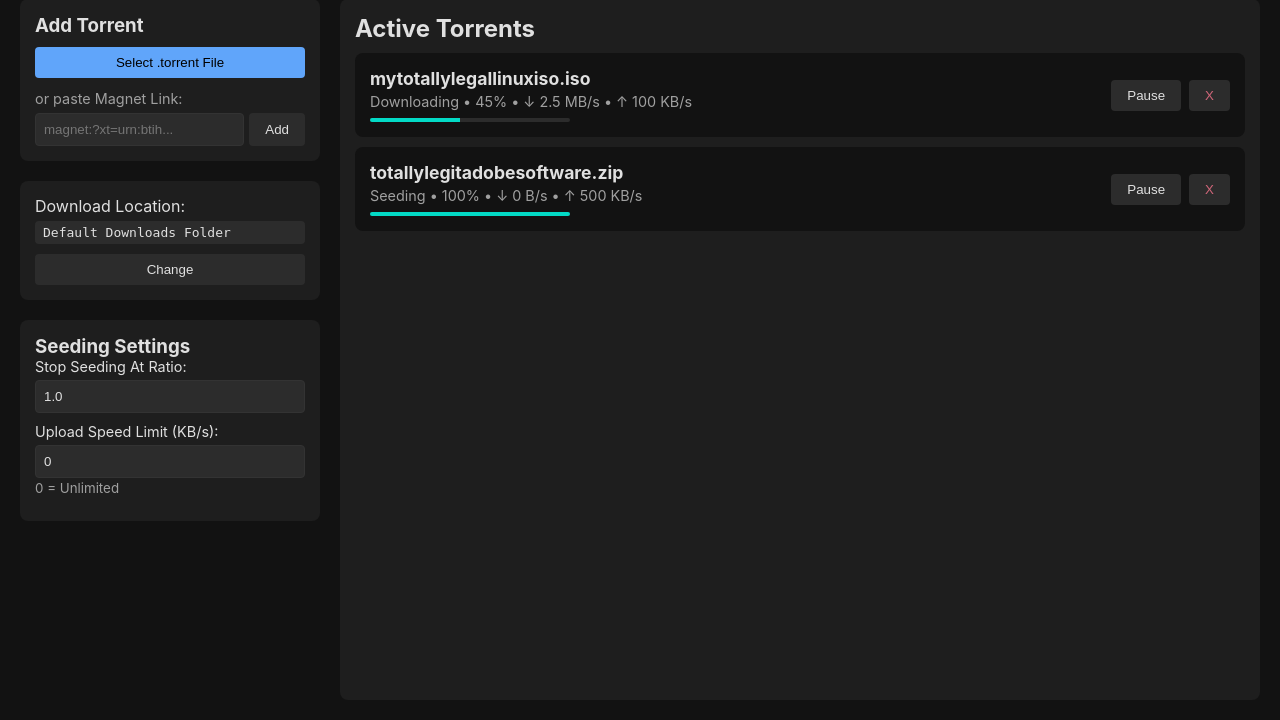
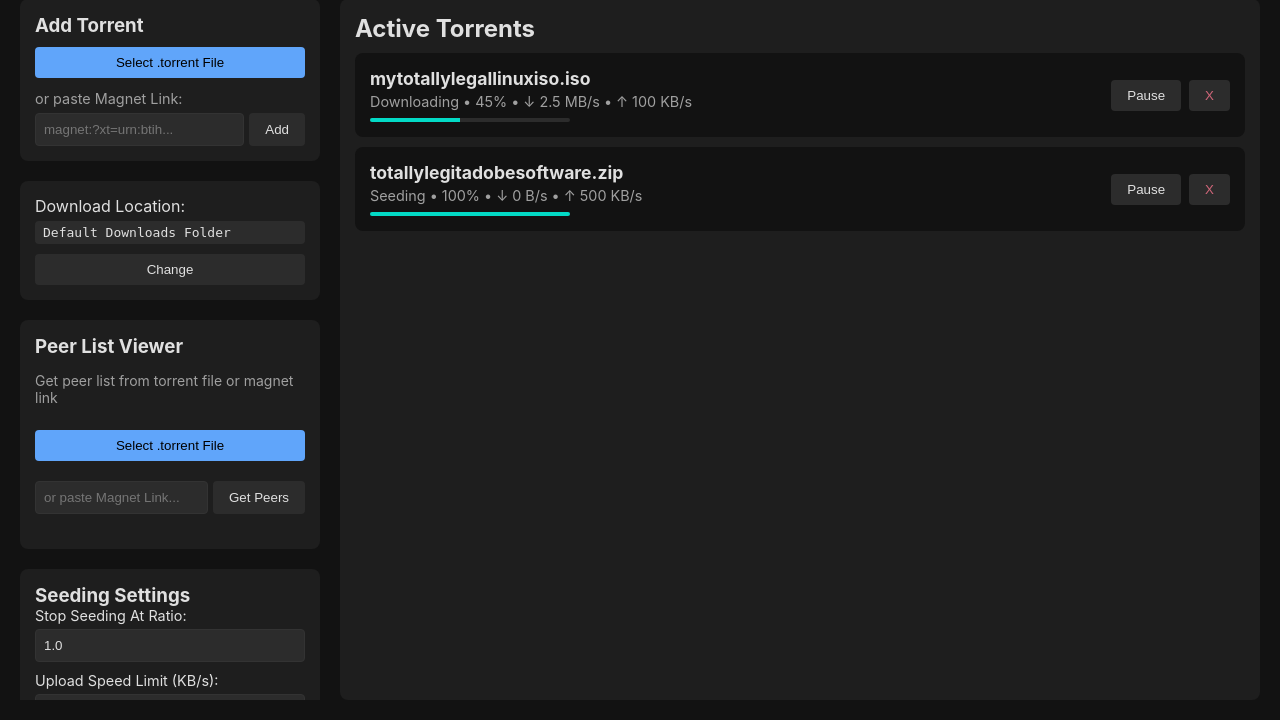
Before and after one commit to ithamarkap/iTorrent, a Flask app: page / in a window 1280 px wide. Shown: the part 80-800 px from the top of the page. Run offline with Flask 3, Linux system fonts and the light colour scheme.

Commit message:
GUI Draft

```diff
--- a/gui/app.py
+++ b/gui/app.py
@@ -60,6 +60,113 @@
 
     return jsonify({'success': False, 'error': 'Torrent not found'}), 404
 
+@app.route('/api/get-peers', methods=['POST'])
+def get_peers():
+    """Get peer list from torrent file or magnet link."""
+    import sys
+    import os
+    import socket
+    import logging
+    import random
+
+    # Add parent directory to path to import torrent modules
+    parent_dir = os.path.dirname(os.path.dirname(os.path.abspath(__file__)))
+    sys.path.insert(0, parent_dir)
+
+    from torrent_parser import parse_torrent_file, parse_magnet_link
+    from get_peer_list import TrackerClass
+
+    # Setup logger
+    logger = logging.getLogger('peer_list')
+    logger.setLevel(logging.DEBUG)
+    if not logger.handlers:
+        handler = logging.StreamHandler()
+        handler.setFormatter(logging.Formatter('%(asctime)s - %(name)s - %(levelname)s - %(message)s'))
+        logger.addHandler(handler)
+
+    try:
+        data = request.json
+        torrent_type = data.get('type')  # 'file' or 'magnet'
+
+        if torrent_type == 'file':
+            file_path = data.get('path')
+            if not file_path or not os.path.exists(file_path):
+                return jsonify({'success': False, 'error': 'Invalid file path'}), 400
+
+            torrent = parse_torrent_file(file_path)
+        elif torrent_type == 'magnet':
+            magnet_url = data.get('url')
+            if not magnet_url:
+                return jsonify({'success': False, 'error': 'Magnet URL required'}), 400
+
+            torrent = parse_magnet_link(magnet_url)
+        else:
+            return jsonify({'success': False, 'error': 'Invalid type'}), 400
+
+        # Get all trackers
+        trackers = torrent.trackers
+        if not trackers:
+            return jsonify({'success': False, 'error': 'No trackers found'}), 400
+
+        peer_list = None
+        errors = []
+
+        # Try each tracker until one works
+        for tracker_url in trackers:
+            if not tracker_url.startswith('udp://'):
+                logger.debug(f"Skipping non-UDP tracker: {tracker_url}")
+                continue
+
+            try:
+                # Parse tracker URL (udp://tracker:port)
+                clean_url = tracker_url.replace('udp://', '')
+                if '/' in clean_url:
+                    clean_url = clean_url.split('/')[0]
+
+                if ':' not in clean_url:
+                    logger.warning(f"Invalid tracker URL format: {tracker_url}")
+                    continue
+
+                tracker_host, tracker_port = clean_url.rsplit(':', 1)
+                tracker_ip = (tracker_host, int(tracker_port))
+
+                logger.info(f"Trying tracker: {tracker_url}")
+
+                # Generate random peer ID
+                peer_id = bytes([random.randint(0, 255) for _ in range(20)])
+
+                # Create socket and tracker instance
+                sock = socket.socket(socket.AF_INET, socket.SOCK_DGRAM)
+                tracker = TrackerClass(tracker_ip, sock, torrent, peer_id, logger)
+
+                # Get peer list
+                peer_list = tracker.start_communicating()
+                sock.close()
+
+                if peer_list:
+                    logger.info(f"Successfully retrieved {len(peer_list)} peers from {tracker_url}")
+                    break
+                else:
+                    errors.append(f"{tracker_url}: Failed to retrieve peers")
+            except Exception as e:
+                logger.error(f"Error communicating with {tracker_url}: {str(e)}")
+                errors.append(f"{tracker_url}: {str(e)}")
+
+        if peer_list is None:
+            error_msg = "Failed to retrieve peers from any tracker. " + "; ".join(errors[:3])
+            return jsonify({'success': False, 'error': error_msg}), 500
+
+        return jsonify({
+            'success': True,
+            'torrent_name': torrent.name,
+            'peer_count': len(peer_list),
+            'peers': peer_list
+        })
+
+    except Exception as e:
+        logger.error(f'Error getting peers: {str(e)}')
+        return jsonify({'success': False, 'error': str(e)}), 500
+
 @app.route('/api/settings', methods=['POST'])
 def update_settings():
     # TODO: Save settings
--- a/gui/electron/preload.js
+++ b/gui/electron/preload.js
@@ -11,13 +11,14 @@
     }
 })
 
-const { contextBridge, ipcRenderer } = require('electron');
+const { contextBridge, ipcRenderer, webUtils } = require('electron');
 
 // Expose protected methods that allow the renderer process to use
 // the ipcRenderer without exposing the entire object
 contextBridge.exposeInMainWorld(
     'electronAPI', {
     selectFile: () => ipcRenderer.invoke('select-file'),
-    selectDirectory: () => ipcRenderer.invoke('select-directory')
+    selectDirectory: () => ipcRenderer.invoke('select-directory'),
+    getFilePath: (file) => webUtils.getPathForFile(file)
 }
 );
--- a/gui/requirements.txt
+++ b/gui/requirements.txt
@@ -1,2 +1,3 @@
 flask
 python-dotenv
+bencodepy
--- a/gui/static/script.js
+++ b/gui/static/script.js
@@ -148,4 +148,98 @@
         }
     }
 
+    // Peer List Viewer functionality
+    const selectTorrentBtn = document.getElementById('select-torrent-btn');
+    const torrentFileInput = document.getElementById('torrent-file-input');
+    const magnetPeerLink = document.getElementById('magnet-peer-link');
+    const getPeersBtn = document.getElementById('get-peers-btn');
+    const peerStatus = document.getElementById('peer-status');
+    const peerResults = document.getElementById('peer-results');
+
+    let selectedTorrentPath = null;
+
+    // File selection for peer viewer
+    if (selectTorrentBtn && torrentFileInput) {
+        selectTorrentBtn.addEventListener('click', () => {
+            torrentFileInput.click();
+        });
+
+        torrentFileInput.addEventListener('change', (e) => {
+            if (e.target.files.length > 0) {
+                const file = e.target.files[0];
+                // Use Electron API to get full path if available, otherwise fallback to name (which will fail for backend)
+                if (window.electronAPI && window.electronAPI.getFilePath) {
+                    selectedTorrentPath = window.electronAPI.getFilePath(file);
+                } else {
+                    selectedTorrentPath = file.path || file.name;
+                }
+
+                peerStatus.textContent = `Selected: ${file.name}`;
+                peerStatus.style.color = 'var(--success-color)';
+            }
+        });
+    }
+
+    // Get peers button
+    if (getPeersBtn) {
+        getPeersBtn.addEventListener('click', async () => {
+            const magnetUrl = magnetPeerLink.value.trim();
+
+            if (!selectedTorrentPath && !magnetUrl) {
+                peerStatus.textContent = 'Please select a torrent file or paste a magnet link';
+                peerStatus.style.color = 'var(--error-color)';
+                return;
+            }
+
+            peerStatus.textContent = 'Fetching peers...';
+            peerStatus.style.color = 'var(--text-secondary)';
+            peerResults.style.display = 'none';
+
+            try {
+                const payload = magnetUrl
+                    ? { type: 'magnet', url: magnetUrl }
+                    : { type: 'file', path: selectedTorrentPath };
+
+                const response = await fetch('/api/get-peers', {
+                    method: 'POST',
+                    headers: { 'Content-Type': 'application/json' },
+                    body: JSON.stringify(payload)
+                });
+
+                const result = await response.json();
+
+                if (result.success) {
+                    displayPeers(result);
+                    peerStatus.textContent = 'Peers retrieved successfully!';
+                    peerStatus.style.color = 'var(--success-color)';
+                } else {
+                    peerStatus.textContent = `Error: ${result.error}`;
+                    peerStatus.style.color = 'var(--error-color)';
+                }
+            } catch (error) {
+                peerStatus.textContent = `Error: ${error.message}`;
+                peerStatus.style.color = 'var(--error-color)';
+            }
+        });
+    }
+
+    function displayPeers(data) {
+        document.getElementById('peer-torrent-name').textContent = data.torrent_name;
+        document.getElementById('peer-count').textContent = `${data.peer_count} peers found`;
+
+        const tbody = document.getElementById('peer-table-body');
+        tbody.innerHTML = '';
+
+        data.peers.forEach(peer => {
+            const row = document.createElement('tr');
+            row.innerHTML = `
+                <td>${peer.ip}</td>
+                <td>${peer.port}</td>
+            `;
+            tbody.appendChild(row);
+        });
+
+        peerResults.style.display = 'block';
+    }
+
 }); // End DOMContentLoaded
--- a/gui/templates/index.html
+++ b/gui/templates/index.html
@@ -43,6 +43,45 @@
                     <button class="secondary-btn" id="change-dir-btn">Change</button>
                 </div>
 
+                <!-- Peer List Viewer -->
+                <div class="card peer-viewer">
+                    <h3>Peer List Viewer</h3>
+                    <p style="color: var(--text-secondary); font-size: 14px;">Get peer list from torrent file or magnet
+                        link</p>
+
+                    <div style="display: flex; gap: 10px; margin-bottom: 15px;">
+                        <button class="primary-btn" id="select-torrent-btn">Select .torrent File</button>
+                        <input type="file" id="torrent-file-input" accept=".torrent" style="display: none;">
+                    </div>
+
+                    <div class="input-group" style="margin-bottom: 20px;">
+                        <input type="text" placeholder="or paste Magnet Link..." id="magnet-peer-link">
+                        <button class="secondary-btn" id="get-peers-btn">Get Peers</button>
+                    </div>
+
+                    <div id="peer-status" style="margin-bottom: 15px; color: var(--text-secondary); font-size: 14px;">
+                    </div>
+
+                    <div id="peer-results" style="display: none;">
+                        <div style="display: flex; justify-content: space-between; margin-bottom: 10px;">
+                            <strong id="peer-torrent-name" style="color: var(--accent-color);"></strong>
+                            <span id="peer-count" style="color: var(--text-secondary);"></span>
+                        </div>
+                        <div id="peer-table-container" style="max-height: 300px; overflow-y: auto;">
+                            <table class="peer-table">
+                                <thead>
+                                    <tr>
+                                        <th>IP Address</th>
+                                        <th>Port</th>
+                                    </tr>
+                                </thead>
+                                <tbody id="peer-table-body">
+                                </tbody>
+                            </table>
+                        </div>
+                    </div>
+                </div>
+
                 <!-- Seeding Settings -->
                 <div class="card settings">
                     <h3>Seeding Settings</h3>
```
Also changed, not shown: get_peer_list.py (added, +131 -0 lines), gui/static/style.css (+30 -0 lines), torrent_parser.py (added, +122 -0 lines).
